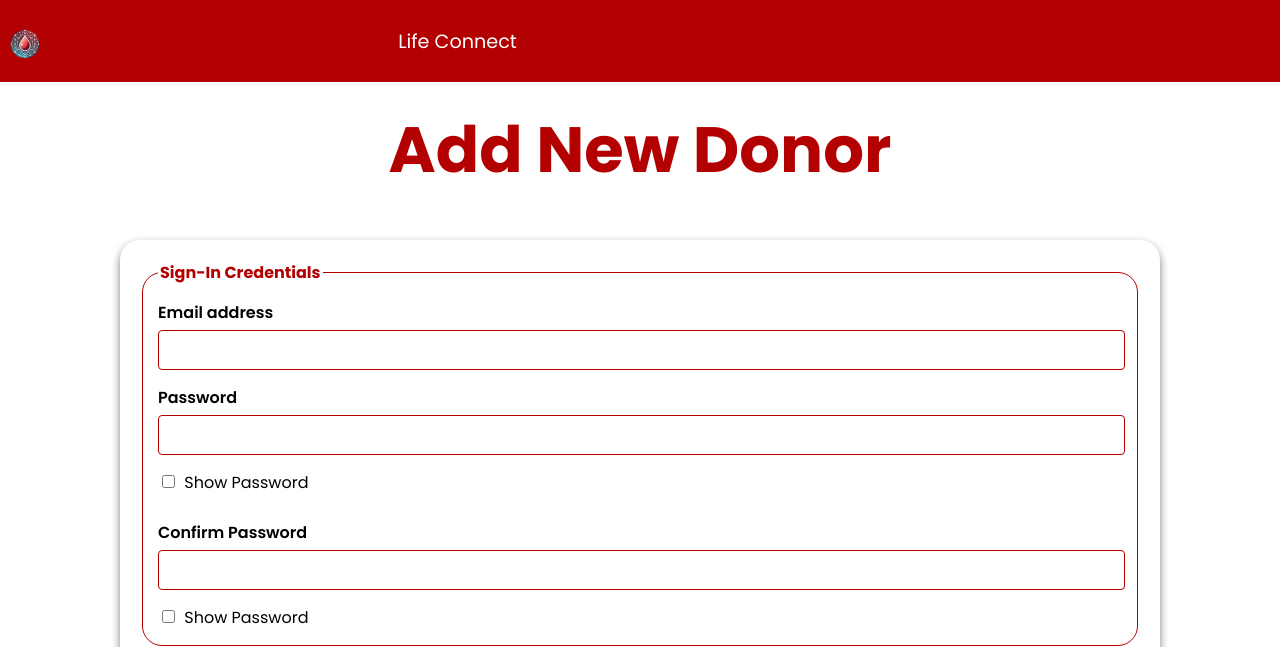
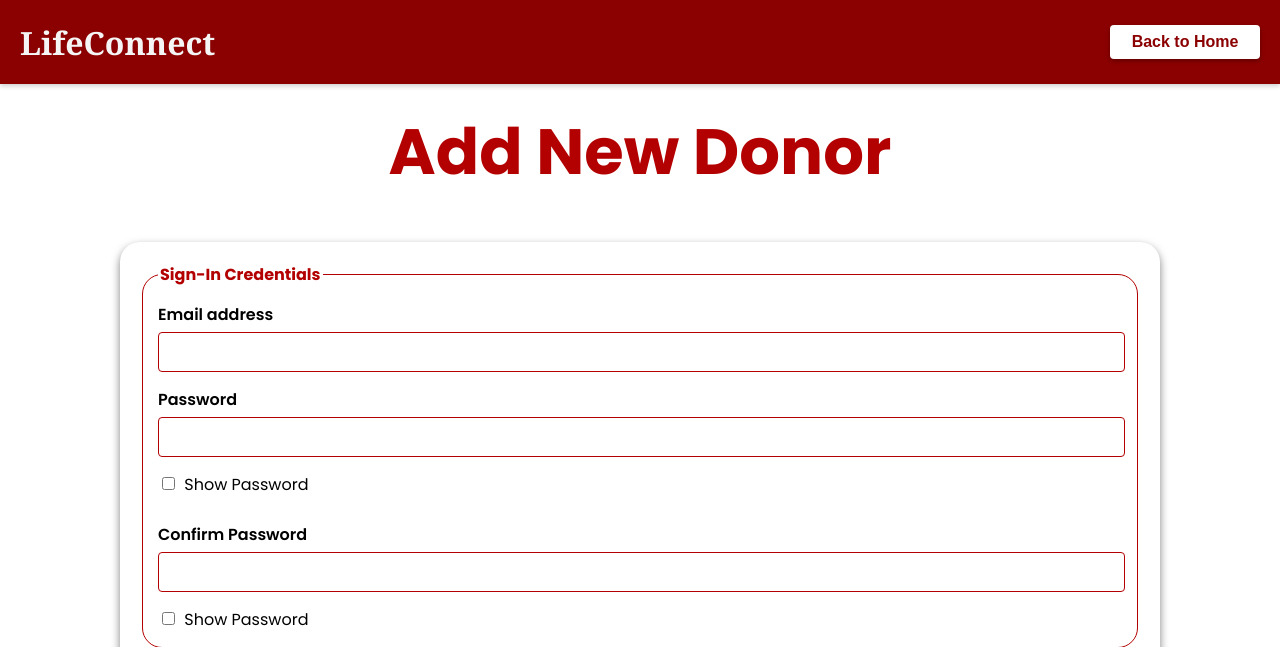
Before and after one commit to Siddharth-magesh/YouthRedCross-BloodRequest, a Flask app: page /register_new_donors in a window 1280 px wide. Shown: the top 647 px of the page. Run offline with Flask 3, Linux system fonts and the light colour scheme; some libraries are stand-ins or nearby versions.

Commit message:
regsiter donor header fix

```diff
--- a/app/static/css/register_donor.css
+++ b/app/static/css/register_donor.css
@@ -61,8 +61,13 @@
   margin-right: 0px;
 }
 
+.header a:hover {
+  text-decoration: none;
+}
+
 .header button:hover {
   background-color: #f2f2f2;
+  text-decoration: none;
 }
 
   h1 {
--- a/app/templates/register_donor.html
+++ b/app/templates/register_donor.html
@@ -25,29 +25,12 @@
   </head>
 
   <body onclick="closeNav(event)">
-
-    <nav>
-      <a href="/"><img src="{{ url_for('static', filename='images/index/LifeConnect_logo.png') }}" alt="logo_home.png" class="vec"></a>
-      <span style="color: white; font-size:larger;">Life Connect</span>
-      <div class="nav-links" id="navLinks">
-        <i class="fa fa-times" onclick="toggleNav(event)"></i>
-        <ul>
-          <li>
-            <a href="{{ url_for('main.index') }}">Home</a>
-          </li>
-          <li>
-            <a href="{{ url_for('main.render_find_donors_page') }}">Get Donor</a>
-          </li>
-          <li>
-            <a href="{{ url_for('main.render_AboutUs_Page') }}">About Us</a>
-          </li>
-          <li>
-            <a href="{{ url_for('main.render_blood_banks_page') }}">Blood Banks</a>
-          </li>
-        </ul>
-      </div>
-      <i class="fa fa-bars" onclick="toggleNav(event)"></i>
-    </nav>
+    <div class="header">
+      <a href="{{ url_for('main.index') }}"
+        ><h1 class="Site-name">LifeConnect</h1>
+      </a>
+      <button onclick="window.location.href='/'">Back to Home</button>
+    </div>
 
     <h1>Add New Donor</h1>
     <form action="{{ url_for('add_donor.register_new_donors') }}" method="POST">
```
Also changed, not shown: 1 other file.
